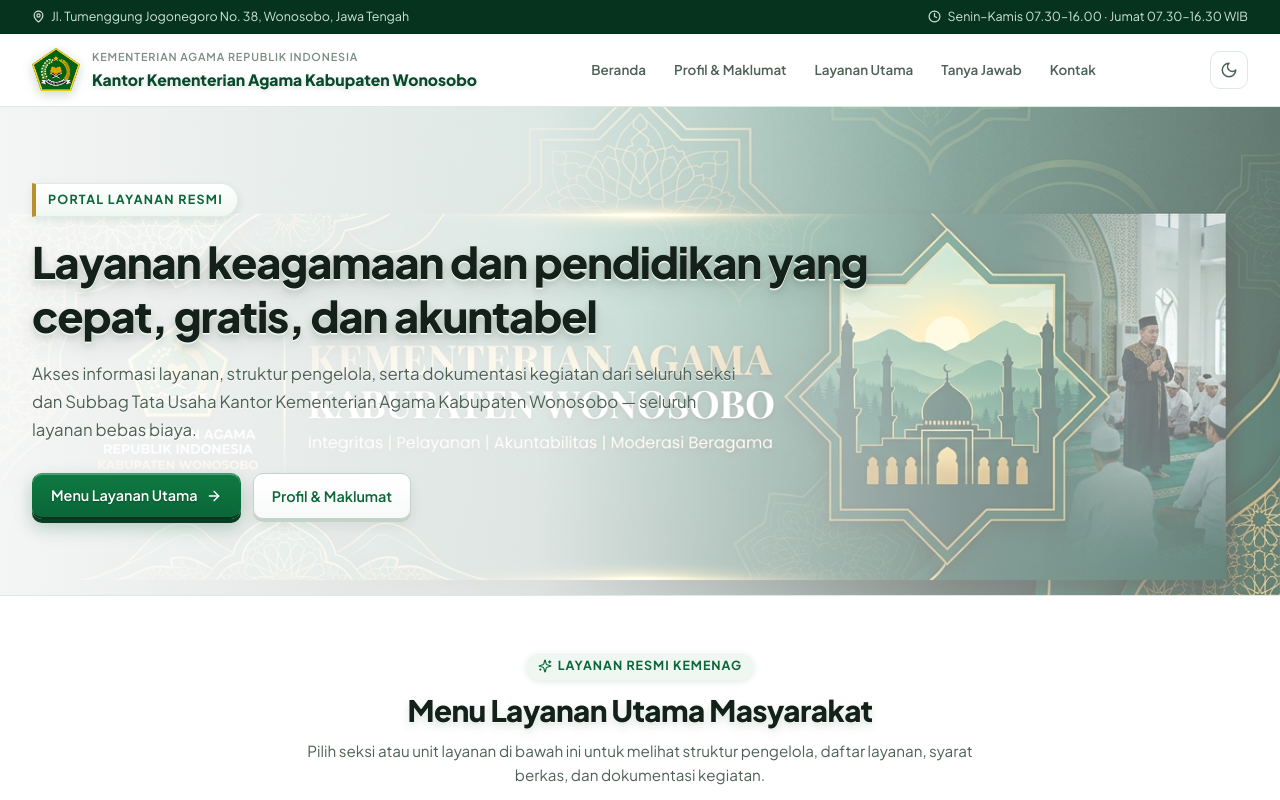
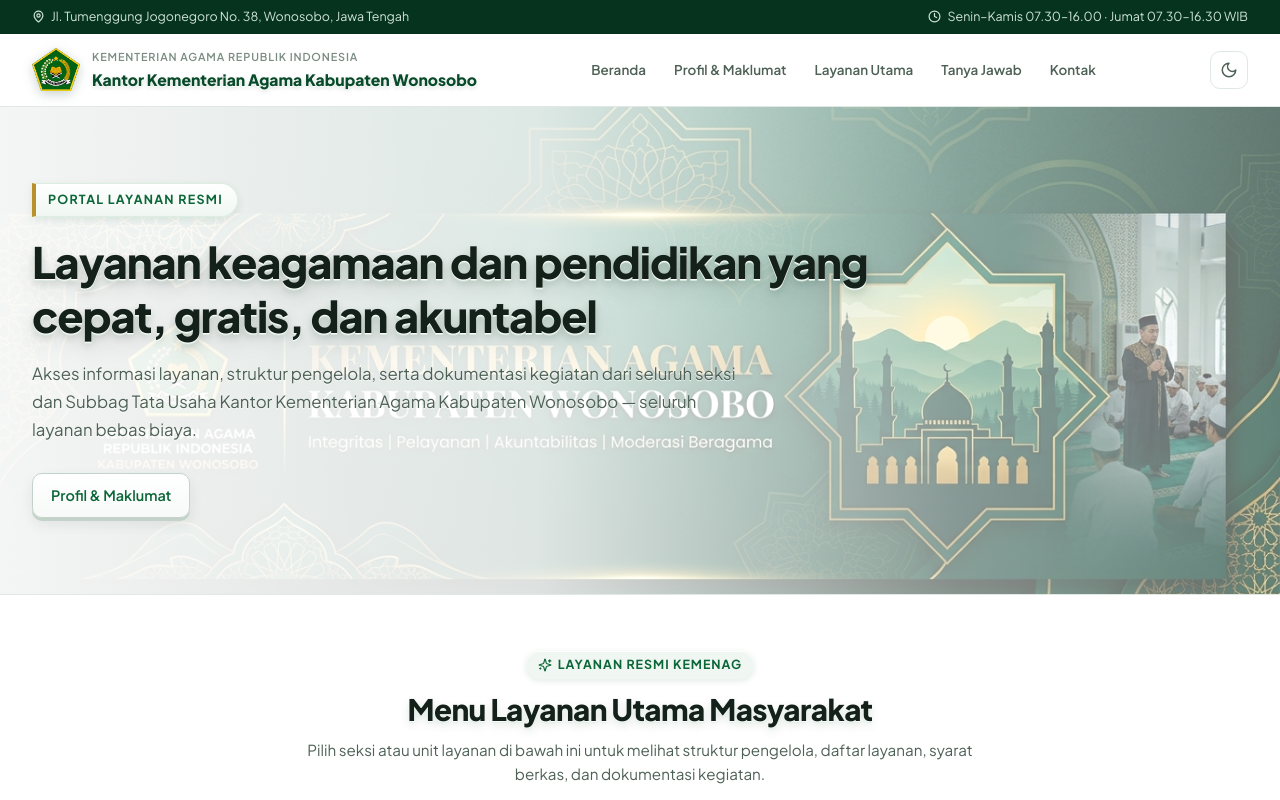
Before and after one commit to XiaoSan098/web-kemenag-wonosobo, a React (Vite) app: page / in a window 1280 px wide. Shown: the top 800 px of the page. Built offline with nearby package versions, Linux system fonts and the light colour scheme; no server answers; the database is empty.

Commit message:
Remove green Menu Layanan Utama button from Hero

```diff
--- a/src/components/Hero.jsx
+++ b/src/components/Hero.jsx
@@ -1,5 +1,3 @@
-import { ArrowRight } from 'lucide-react'
-
 export function Hero() {
   return (
     <section className="hero">
@@ -21,13 +19,6 @@ export function Hero() {
             Wonosobo — seluruh layanan bebas biaya.
           </p>
           <div className="hero-actions">
-            <a className="btn btn-primary" href="#layanan-utama" onClick={(e) => {
-              e.preventDefault()
-              const el = document.getElementById('layanan-utama')
-              if (el) el.scrollIntoView({ behavior: 'smooth' })
-            }}>
-              Menu Layanan Utama <ArrowRight size={16} />
-            </a>
             <a className="btn btn-outline" href="#/profil">
               Profil &amp; Maklumat
             </a>
```
